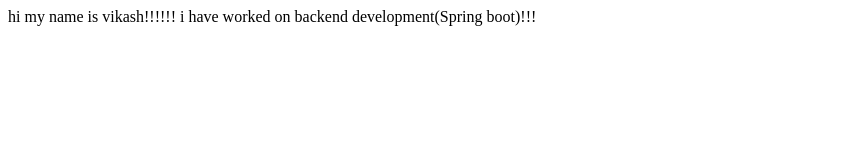
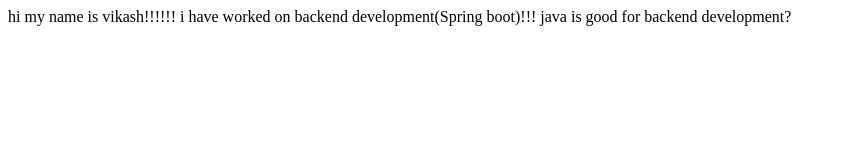
Before and after one commit to champvikash/Vikash_FSD-Portfolio, a plain HTML site: page index.html in a window 1280 px wide. Shown: the whole page, without its empty margins (0-846 px from the left). Drawn offline with Linux system fonts and the light colour scheme.

Commit message:
change features

```diff
--- a/index.html
+++ b/index.html
@@ -11,5 +11,8 @@
 
  i have worked on backend development(Spring boot)!!!
 
+java is good  for backend development?
+
+
 </body>
 </html>
```
